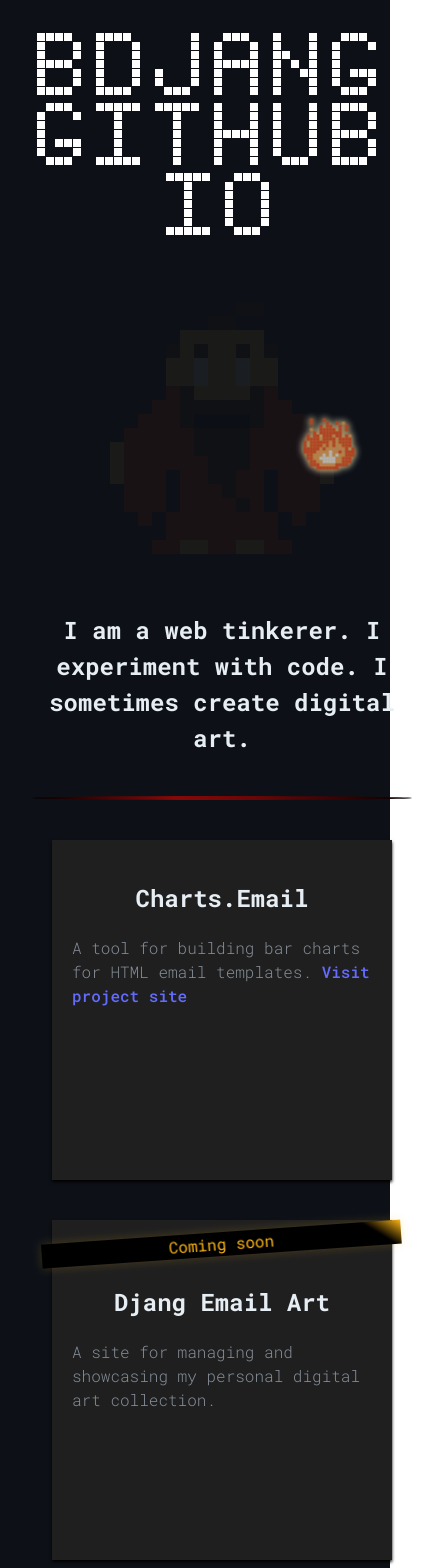
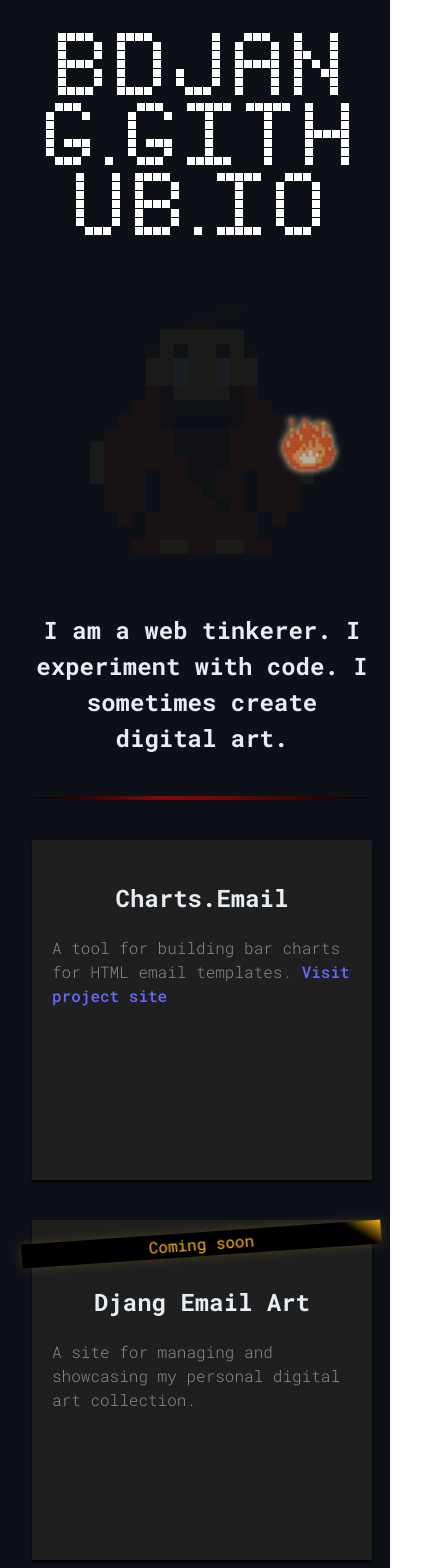
Before and after one commit to bdjang/bdjang.github.io, a React (Vite) app: page / in a window 390 px wide. Shown: the top 1568 px of the page, 444 px wide, since content can reach past the window. Built offline with nearby package versions, Linux system fonts and the light colour scheme; no server answers.

Commit message:
Remove Project component side margins in mobile view

```diff
--- a/src/components/Project.module.scss
+++ b/src/components/Project.module.scss
@@ -32,3 +32,8 @@ article.projectDesc {
         text-align: left;
     }
 }
+@media screen and (max-width: 745px) {
+    article.projectDesc {
+        margin: 20px 0;
+    }
+}
```
